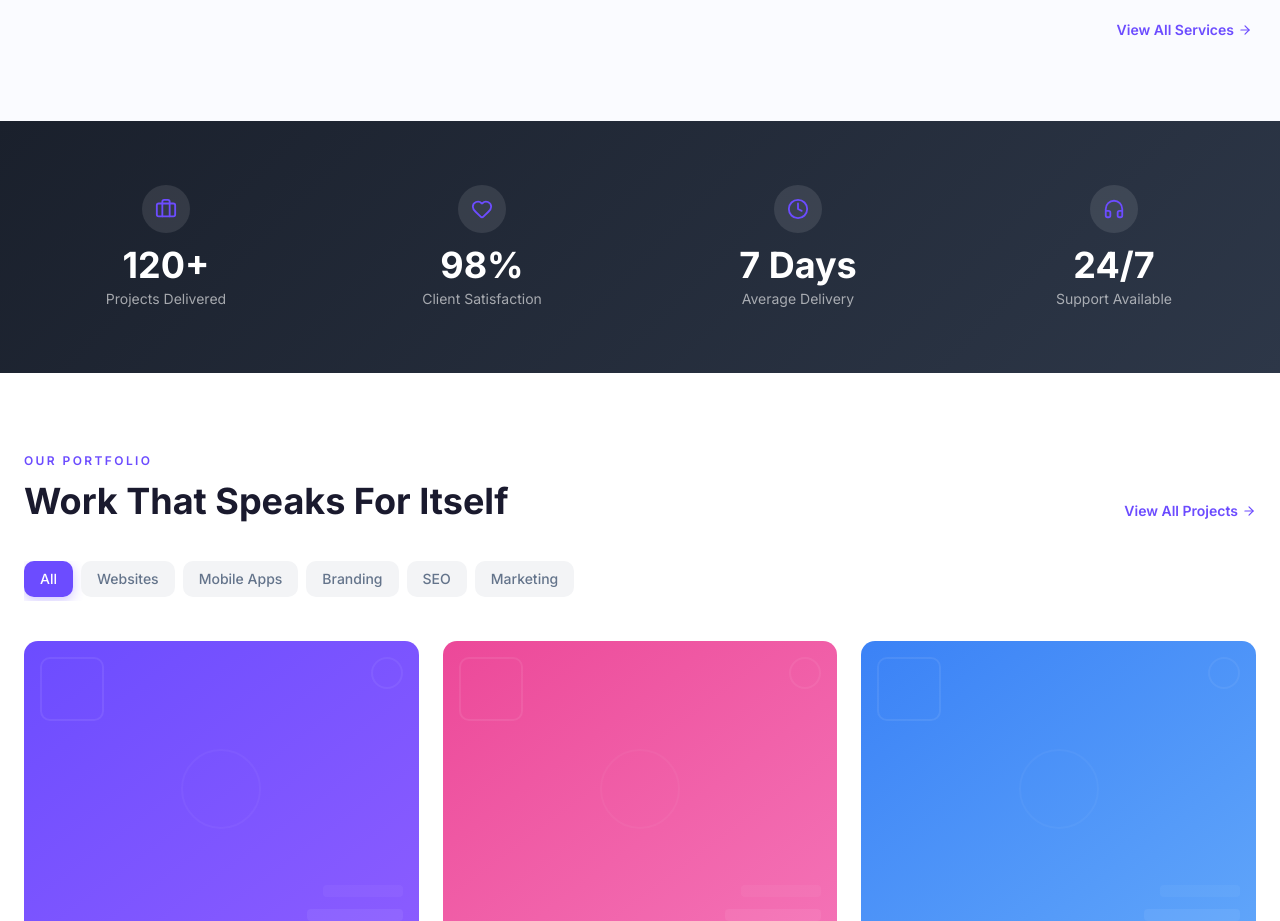
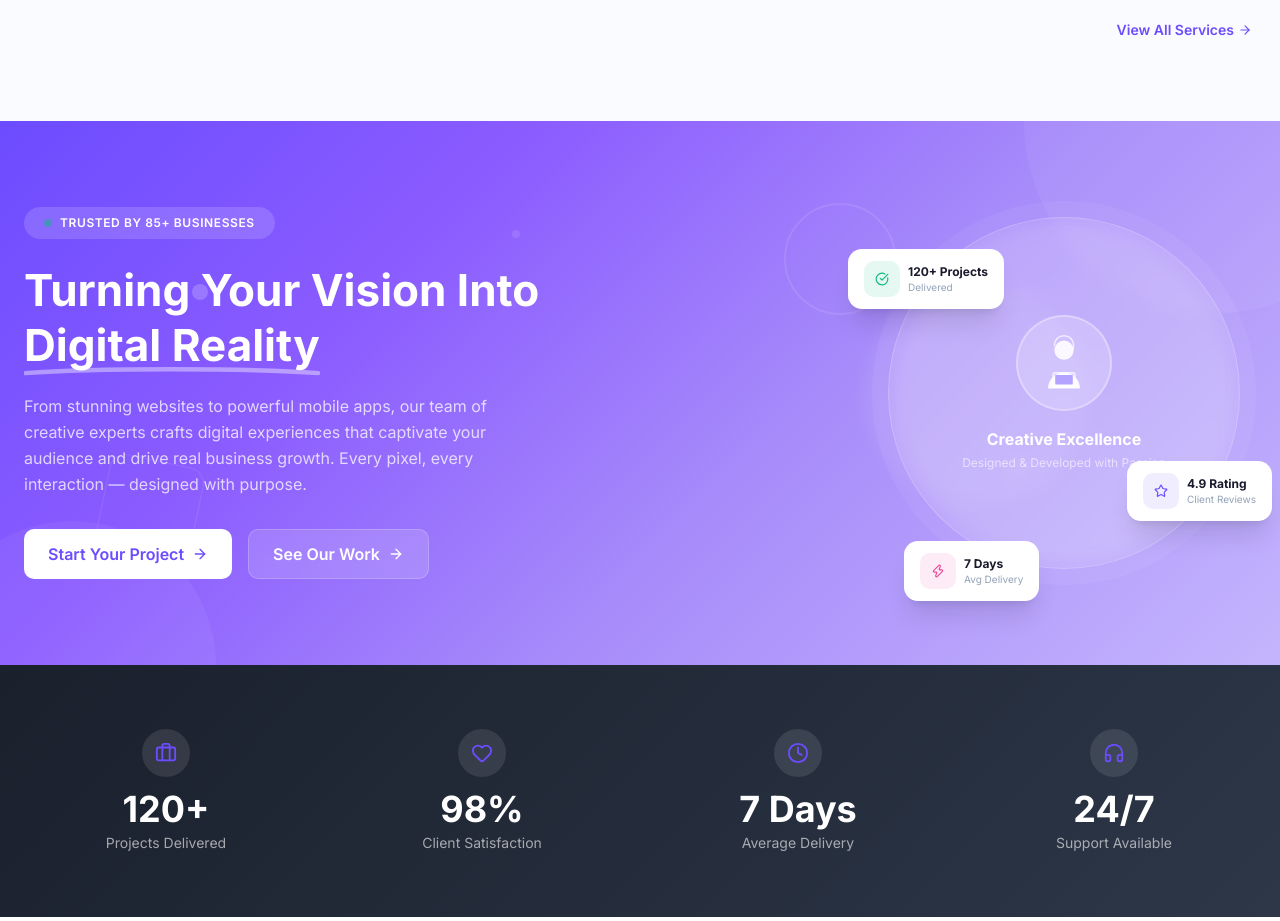
Before and after one commit to singhyogeshwar5608/Larawansdigitalnewlook, a Next.js app: page / in a window 1280 px wide. Shown: the part 1440-2361 px from the top of the page. Built offline with nearby package versions, Linux system fonts and the light colour scheme.

Commit message:
Add professional female-touch banner below Services section on Home page

```diff
--- a/src/components/landing/Services.tsx
+++ b/src/components/landing/Services.tsx
@@ -1,7 +1,7 @@
 'use client';
 
 import { motion } from 'framer-motion';
-import { Globe, Smartphone, Megaphone, Palette, Search, ArrowRight } from 'lucide-react';
+import { Globe, Smartphone, Megaphone, Palette, Search, ArrowRight, CheckCircle, Star, Zap } from 'lucide-react';
 import Link from 'next/link';
 
 const services = [
@@ -44,6 +44,7 @@ const services = [
 
 export default function Services() {
   return (
+    <>
       <section className="py-14 md:py-20 bg-[#FAFBFF]">
         <div className="max-w-7xl mx-auto px-4 sm:px-6">
           {/* Section Header */}
@@ -94,5 +95,135 @@ export default function Services() {
           </div>
         </div>
       </section>
+
+      {/* Professional Banner - Female Touch */}
+      <section className="relative overflow-hidden py-10 sm:py-14 md:py-20" style={{ background: 'linear-gradient(135deg, #6C4CFF 0%, #8B5CFF 30%, #A78BFA 60%, #C4B5FD 100%)' }}>
+        {/* Decorative Shapes */}
+        <div className="absolute top-0 right-0 w-64 h-64 sm:w-96 sm:h-96 bg-white/5 rounded-full -translate-y-1/2 translate-x-1/3" />
+        <div className="absolute bottom-0 left-0 w-48 h-48 sm:w-72 sm:h-72 bg-white/5 rounded-full translate-y-1/2 -translate-x-1/4" />
+        <div className="absolute top-1/2 right-[10%] sm:right-[15%] -translate-y-1/2 w-40 h-40 sm:w-56 sm:h-56 bg-white/[0.08] rounded-full blur-sm" />
+        <div className="absolute top-[15%] right-[25%] sm:right-[30%] w-20 h-20 sm:w-28 sm:h-28 border-2 border-white/10 rounded-full" />
+        <div className="absolute bottom-[20%] left-[5%] sm:left-[8%] w-16 h-16 sm:w-24 sm:h-24 border border-white/10 rounded-2xl rotate-12" />
+        <div className="absolute top-[30%] left-[15%] w-3 h-3 sm:w-4 sm:h-4 bg-white/20 rounded-full" />
+        <div className="absolute bottom-[35%] right-[20%] w-2.5 h-2.5 sm:w-3 sm:h-3 bg-white/15 rounded-full" />
+        <div className="absolute top-[20%] left-[40%] w-2 h-2 bg-white/10 rounded-full" />
+
+        <div className="max-w-7xl mx-auto px-4 sm:px-6 relative z-10">
+          <div className="grid lg:grid-cols-2 gap-8 lg:gap-12 items-center">
+            {/* Left Content */}
+            <div className="text-white order-2 lg:order-1">
+              <div className="inline-flex items-center gap-2 bg-white/15 backdrop-blur-sm rounded-full px-4 py-1.5 sm:px-5 sm:py-2 mb-4 sm:mb-6">
+                <div className="w-2 h-2 rounded-full bg-[#10B981] animate-pulse" />
+                <span className="text-[10px] sm:text-xs font-semibold tracking-wider uppercase">Trusted by 85+ Businesses</span>
+              </div>
+              <h2 className="text-2xl sm:text-3xl md:text-4xl lg:text-[2.75rem] font-bold leading-tight mb-4 sm:mb-5">
+                Turning Your Vision Into{' '}
+                <span className="relative inline-block">
+                  Digital Reality
+                  <svg className="absolute -bottom-1 left-0 w-full" viewBox="0 0 200 8" fill="none">
+                    <path d="M1 5.5C47 2 153 2 199 5.5" stroke="rgba(255,255,255,0.4)" strokeWidth="3" strokeLinecap="round" />
+                  </svg>
+                </span>
+              </h2>
+              <p className="text-sm sm:text-base text-white/75 leading-relaxed mb-6 sm:mb-8 max-w-lg">
+                From stunning websites to powerful mobile apps, our team of creative experts crafts digital experiences that captivate your audience and drive real business growth. Every pixel, every interaction — designed with purpose.
+              </p>
+              <div className="flex flex-col sm:flex-row gap-3 sm:gap-4">
+                <Link href="/contact"
+                  className="inline-flex items-center justify-center gap-2 text-sm sm:text-base font-semibold text-[#6C4CFF] bg-white hover:bg-gray-50 px-5 sm:px-6 py-2.5 sm:py-3 rounded-lg transition-all duration-200 hover:shadow-[0_8px_25px_rgba(0,0,0,0.15)]">
+                  Start Your Project <ArrowRight size={16} />
+                </Link>
+                <Link href="/portfolio"
+                  className="inline-flex items-center justify-center gap-2 text-sm sm:text-base font-semibold text-white bg-white/15 hover:bg-white/25 backdrop-blur-sm px-5 sm:px-6 py-2.5 sm:py-3 rounded-lg border border-white/20 transition-all duration-200">
+                  See Our Work <ArrowRight size={16} />
+                </Link>
+              </div>
+            </div>
+
+            {/* Right - Female Professional Illustration */}
+            <div className="flex justify-center lg:justify-end order-1 lg:order-2">
+              <div className="relative w-56 h-56 sm:w-72 sm:h-72 md:w-80 md:h-80 lg:w-96 lg:h-96">
+                {/* Glow circles */}
+                <div className="absolute inset-4 sm:inset-6 bg-white/10 rounded-full" />
+                <div className="absolute inset-0 bg-white/5 rounded-full" />
+
+                {/* Main circle */}
+                <div className="absolute inset-2 sm:inset-4 bg-white/10 backdrop-blur-sm rounded-full border border-white/20 flex items-center justify-center">
+                  <div className="text-center px-4">
+                    <div className="w-16 h-16 sm:w-20 sm:h-20 md:w-24 md:h-24 mx-auto mb-2 sm:mb-3 md:mb-4 rounded-full bg-white/20 flex items-center justify-center border-2 border-white/30">
+                      <svg viewBox="0 0 80 80" className="w-12 h-12 sm:w-14 sm:h-14 md:w-16 md:h-16" fill="none">
+                        <circle cx="40" cy="24" r="12" fill="white" fillOpacity="0.9" />
+                        <path d="M20 72c0-11 9-20 20-20s20 9 20 20" fill="white" fillOpacity="0.9" />
+                        <rect x="26" y="52" width="28" height="18" rx="2" fill="white" fillOpacity="0.4" stroke="white" strokeWidth="1" />
+                        <rect x="22" y="68" width="36" height="3" rx="1.5" fill="white" fillOpacity="0.4" />
+                        <rect x="29" y="55" width="22" height="12" rx="1" fill="#6C4CFF" fillOpacity="0.5" />
+                        <path d="M28 18c0-7 5-12 12-12s12 5 12 12c0 2-0.5 4-1.5 5.5" stroke="white" strokeWidth="2" strokeLinecap="round" fill="none" opacity="0.7" />
+                      </svg>
+                    </div>
+                    <p className="text-xs sm:text-sm md:text-base font-bold text-white mb-0.5 md:mb-1">Creative Excellence</p>
+                    <p className="text-[9px] sm:text-[10px] md:text-xs text-white/60">Designed & Developed with Passion</p>
+                  </div>
+                </div>
+
+                {/* Floating stat cards */}
+                <motion.div
+                  initial={{ opacity: 0, scale: 0.8 }}
+                  whileInView={{ opacity: 1, scale: 1 }}
+                  viewport={{ once: true }}
+                  transition={{ duration: 0.5, delay: 0.3 }}
+                  className="absolute -left-1 sm:-left-4 md:-left-6 top-6 sm:top-10 md:top-12 bg-white rounded-xl shadow-xl px-2.5 py-2 sm:px-3 sm:py-2.5 md:px-4 md:py-3"
+                >
+                  <div className="flex items-center gap-1.5 sm:gap-2">
+                    <div className="w-7 h-7 sm:w-8 sm:h-8 md:w-9 md:h-9 rounded-lg bg-[#10B981]/10 flex items-center justify-center">
+                      <CheckCircle size={14} className="sm:hidden md:inline text-[#10B981]" />
+                    </div>
+                    <div>
+                      <p className="text-[9px] sm:text-[10px] md:text-xs font-bold text-[#1a1a2e]">120+ Projects</p>
+                      <p className="text-[8px] sm:text-[9px] md:text-[10px] text-[#94A3B8]">Delivered</p>
+                    </div>
+                  </div>
+                </motion.div>
+
+                <motion.div
+                  initial={{ opacity: 0, scale: 0.8 }}
+                  whileInView={{ opacity: 1, scale: 1 }}
+                  viewport={{ once: true }}
+                  transition={{ duration: 0.5, delay: 0.5 }}
+                  className="absolute -right-1 sm:-right-3 md:-right-4 bottom-10 sm:bottom-14 md:bottom-16 bg-white rounded-xl shadow-xl px-2.5 py-2 sm:px-3 sm:py-2.5 md:px-4 md:py-3"
+                >
+                  <div className="flex items-center gap-1.5 sm:gap-2">
+                    <div className="w-7 h-7 sm:w-8 sm:h-8 md:w-9 md:h-9 rounded-lg bg-[#6C4CFF]/10 flex items-center justify-center">
+                      <Star size={14} className="sm:hidden md:inline text-[#6C4CFF]" />
+                    </div>
+                    <div>
+                      <p className="text-[9px] sm:text-[10px] md:text-xs font-bold text-[#1a1a2e]">4.9 Rating</p>
+                      <p className="text-[8px] sm:text-[9px] md:text-[10px] text-[#94A3B8]">Client Reviews</p>
+                    </div>
+                  </div>
+                </motion.div>
+
+                <motion.div
+                  initial={{ opacity: 0, scale: 0.8 }}
+                  whileInView={{ opacity: 1, scale: 1 }}
+                  viewport={{ once: true }}
+                  transition={{ duration: 0.5, delay: 0.7 }}
+                  className="absolute left-3 sm:left-6 md:left-8 -bottom-1 sm:-bottom-3 md:-bottom-4 bg-white rounded-xl shadow-xl px-2.5 py-2 sm:px-3 sm:py-2.5 md:px-4 md:py-3"
+                >
+                  <div className="flex items-center gap-1.5 sm:gap-2">
+                    <div className="w-7 h-7 sm:w-8 sm:h-8 md:w-9 md:h-9 rounded-lg bg-[#EC4899]/10 flex items-center justify-center">
+                      <Zap size={14} className="sm:hidden md:inline text-[#EC4899]" />
+                    </div>
+                    <div>
+                      <p className="text-[9px] sm:text-[10px] md:text-xs font-bold text-[#1a1a2e]">7 Days</p>
+                      <p className="text-[8px] sm:text-[9px] md:text-[10px] text-[#94A3B8]">Avg Delivery</p>
+                    </div>
+                  </div>
+                </motion.div>
+              </div>
+            </div>
+          </div>
+        </div>
+      </section>
+    </>
   );
 }
```
Lines whose indentation alone changed are shown as unchanged.
